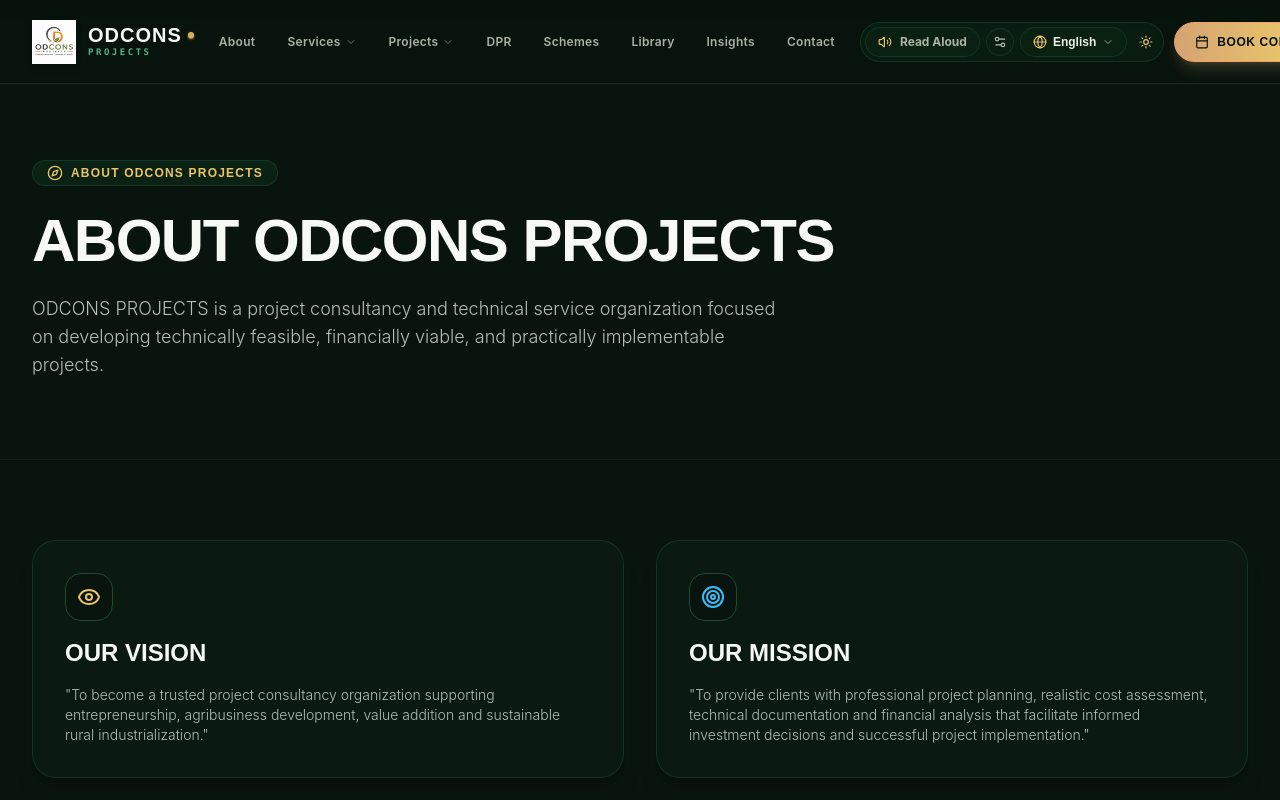
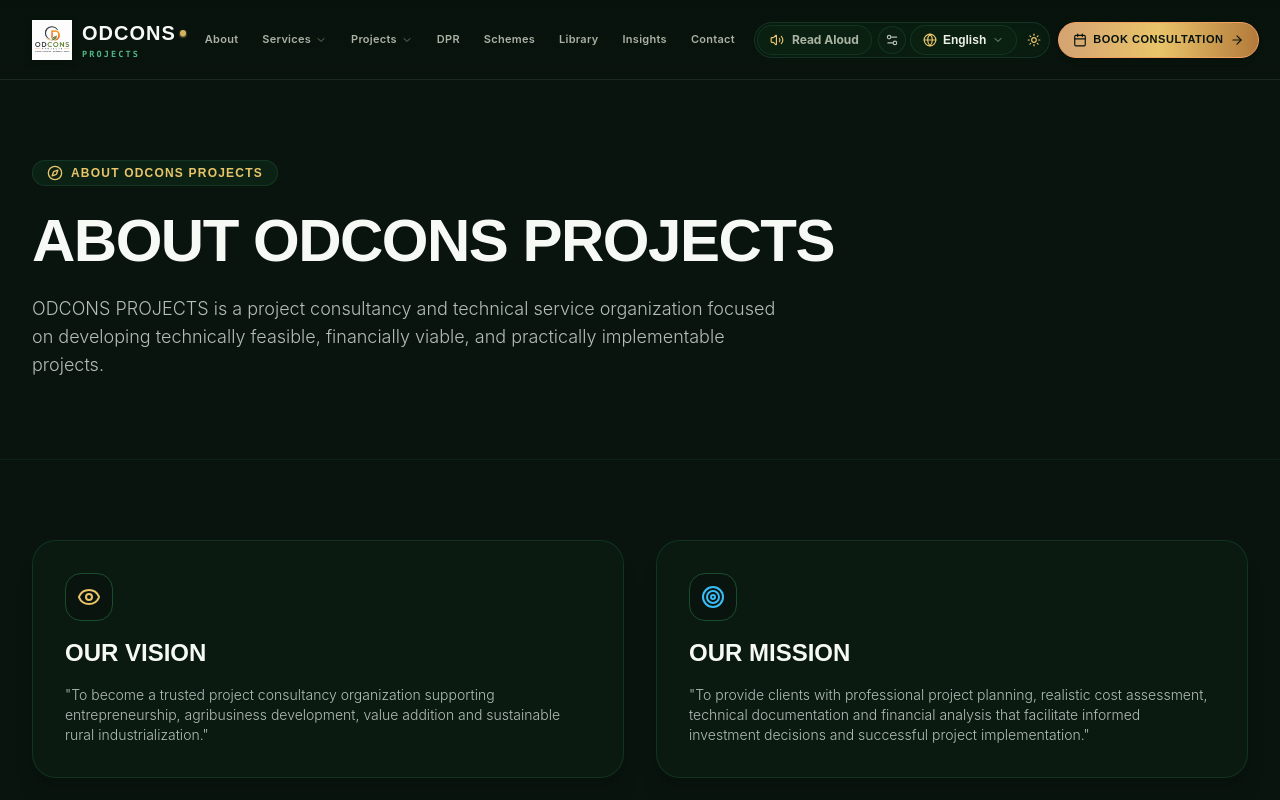
Before and after one commit to Axelithhq/Odcones-Projects, a Next.js app: page /en/about in a window 1280 px wide. Shown: the top 800 px of the page. Built offline with nearby package versions, Linux system fonts and the light colour scheme.

Commit message:
style: tighten header padding and CTA button gap to prevent overflow beyond header container

```diff
--- a/src/components/layout/Header.tsx
+++ b/src/components/layout/Header.tsx
@@ -81,55 +81,48 @@
         className={`fixed top-0 left-0 right-0 z-50 transition-all duration-500 ${
           isScrolled
             ? isLight
-              ? "h-[72px] bg-white/95 backdrop-blur-2xl border-b border-[#B8C2B3] shadow-xl shadow-forest-900/5 text-[#0B130E]"
-              : "h-[72px] bg-theme-base/95 backdrop-blur-2xl border-b border-forest-500/25 shadow-2xl shadow-forest-950/70 text-sand-50"
-            : "h-[84px] bg-gradient-to-b from-forest-950/90 via-forest-950/50 to-transparent border-b border-sand-100/10 text-sand-50"
+              ? "h-[68px] bg-white/95 backdrop-blur-2xl border-b border-[#B8C2B3] shadow-xl shadow-forest-900/5 text-[#0B130E]"
+              : "h-[68px] bg-theme-base/95 backdrop-blur-2xl border-b border-forest-500/25 shadow-2xl shadow-forest-950/70 text-sand-50"
+            : "h-[80px] bg-gradient-to-b from-forest-950/90 via-forest-950/50 to-transparent border-b border-sand-100/10 text-sand-50"
         }`}
       >
-        <div className="max-w-[1440px] mx-auto h-full px-4 sm:px-6 lg:px-8 flex items-center justify-between gap-3 relative">
+        <div className="max-w-7xl mx-auto h-full px-4 sm:px-6 lg:px-8 flex items-center justify-between gap-2 relative">
 
-          {/* Left: Brand Logo & CAD Survey Badge */}
+          {/* Left: Brand Logo */}
           <div className="flex items-center gap-3 flex-shrink-0">
             <Link
               href="/"
-              className="group flex items-center gap-3 z-10"
+              className="group flex items-center gap-2.5 z-10"
               data-cursor-text="ODCONS"
             >
               <div className="relative flex items-center justify-center py-1 group-hover:scale-105 transition-transform duration-300">
                 <img
                   src="/logo.png"
                   alt="ODCONS PROJECTS Logo"
-                  className="h-10 sm:h-11 w-auto max-w-[150px] object-contain drop-shadow-md"
+                  className="h-9 sm:h-10 w-auto max-w-[140px] object-contain drop-shadow-md"
                 />
               </div>
 
               <div className="flex flex-col justify-center">
-                <div className="flex items-center gap-1.5">
-                  <span className={`font-display font-extrabold text-xl tracking-wider uppercase leading-none transition-colors ${
+                <div className="flex items-center gap-1">
+                  <span className={`font-display font-extrabold text-lg sm:text-xl tracking-wider uppercase leading-none transition-colors ${
                     isLight && isScrolled ? "text-[#0B130E] group-hover:text-harvest-700" : "text-sand-50 group-hover:text-harvest-400"
                   }`}>
                     ODCONS
                   </span>
                   <span className="w-1.5 h-1.5 rounded-full bg-harvest-400 animate-pulse shadow-sm shadow-harvest-400" />
                 </div>
-                <span className={`text-[9px] font-mono font-bold tracking-[0.28em] uppercase leading-tight pt-0.5 ${
+                <span className={`text-[8.5px] font-mono font-bold tracking-[0.25em] uppercase leading-tight pt-0.5 ${
                   isLight && isScrolled ? "text-forest-700" : "text-forest-300"
                 }`}>
                   PROJECTS
                 </span>
               </div>
             </Link>
-
-            {/* CAD Survey Coordinate Accent (Shown on 2XL screens) */}
-            <div className="hidden 2xl:flex items-center gap-2 pl-3 border-l border-forest-700/40">
-              <span className="px-2 py-0.5 rounded bg-forest-900/40 border border-forest-700/30 text-[9px] font-mono tracking-widest text-forest-300/80 uppercase">
-                FIELD · WATER · PROJECT
-              </span>
-            </div>
           </div>
 
-          {/* Center: Desktop Navigation Bar (Starts seamlessly at lg: 1024px) */}
-          <nav className="hidden lg:flex items-center justify-center gap-1 xl:gap-1.5 h-full">
+          {/* Center: Minimalist Ultra-Balanced Desktop Navigation (xl: 1280px+) */}
+          <nav className="hidden xl:flex items-center justify-center gap-0.5 2xl:gap-1.5 h-full">
             {primaryNav.map((item) => {
               const isActive = pathname === item.href || (item.href !== "/" && pathname.startsWith(item.href));
               const isHovered = activeMegaMenu === item.hasMega;
@@ -143,7 +136,7 @@
                 >
                   <Link
                     href={item.href}
-                    className={`group relative px-2.5 xl:px-3 py-1.5 rounded-full border text-xs font-semibold tracking-wide transition-all duration-200 flex items-center gap-1 ${
+                    className={`group relative px-2.5 2xl:px-3 py-1 rounded-full border text-[11px] 2xl:text-xs font-semibold tracking-wide transition-all duration-200 flex items-center gap-1 ${
                       isActive
                         ? isLight && isScrolled
                           ? "bg-harvest-400/20 text-harvest-800 border-harvest-500/40 font-bold"
@@ -177,10 +170,10 @@
             })}
           </nav>
 
-          {/* Right: Desktop Utility Controls & Consultation CTA Button */}
-          <div className="hidden lg:flex items-center gap-2.5 flex-shrink-0">
+          {/* Right: Compact Utility Controls & Consultation CTA Button */}
+          <div className="hidden lg:flex items-center gap-2 flex-shrink-0">
             {/* Utility Controls Group */}
-            <div className={`flex items-center gap-1.5 p-1 rounded-full border shadow-inner ${
+            <div className={`flex items-center gap-1 p-0.5 rounded-full border shadow-inner ${
               isLight && isScrolled
                 ? "bg-white border-[#B8C2B3]"
                 : "bg-forest-900/60 border-forest-500/30 backdrop-blur-md"
@@ -207,23 +200,23 @@
               </button>
             </div>
 
-            {/* High-Attraction Perfectly Aligned Consultation CTA Button */}
+            {/* Compact Non-Overflowing Consultation CTA Button */}
             <Link
               href="/book-consultation"
-              className="group relative inline-flex items-center justify-center gap-2 h-10 px-4.5 xl:px-5 rounded-full bg-gradient-to-r from-harvest-500 via-harvest-400 to-harvest-600 text-forest-950 font-display font-extrabold text-xs tracking-wider uppercase shadow-lg shadow-harvest-500/20 border border-harvest-300 hover:scale-[1.04] hover:shadow-harvest-400/40 hover:border-white transition-all duration-300 flex-shrink-0"
+              className="group relative inline-flex items-center justify-center gap-1.5 h-9 px-3.5 rounded-full bg-gradient-to-r from-harvest-500 via-harvest-400 to-harvest-600 text-forest-950 font-display font-extrabold text-[11px] tracking-wider uppercase shadow-md border border-harvest-300 hover:scale-[1.03] hover:shadow-harvest-400/40 hover:border-white transition-all duration-300 flex-shrink-0"
             >
               <Calendar className="w-3.5 h-3.5 text-forest-950 group-hover:rotate-12 transition-transform" />
               <span className="whitespace-nowrap">{isOr ? "ବୁକିଂ କରନ୍ତୁ" : "Book Consultation"}</span>
-              <ArrowRight className="w-3.5 h-3.5 text-forest-950 group-hover:translate-x-1 transition-transform" />
+              <ArrowRight className="w-3.5 h-3.5 text-forest-950 group-hover:translate-x-0.5 transition-transform" />
             </Link>
           </div>
 
-          {/* Mobile Menu Button (Only visible below lg: 1024px) */}
-          <div className="flex items-center gap-2 lg:hidden">
+          {/* Mobile & Tablet Menu Button (Visible below xl: 1280px) */}
+          <div className="flex items-center gap-2 xl:hidden">
             <ReadAloudControls />
             <button
               onClick={() => setMobileMenuOpen(!mobileMenuOpen)}
-              className={`p-2.5 rounded-xl border transition-all ${
+              className={`p-2 rounded-xl border transition-all ${
                 isLight && isScrolled
                   ? "bg-white border-[#B8C2B3] text-[#0B130E]"
                   : "bg-forest-900/90 border-forest-500/40 text-sand-100 shadow-lg"
@@ -357,7 +350,7 @@
             animate={{ opacity: 1, y: 0 }}
             exit={{ opacity: 0, y: "-100%" }}
             transition={{ duration: 0.4, ease: [0.16, 1, 0.3, 1] }}
-            className={`fixed inset-0 z-40 flex flex-col justify-between pt-24 pb-8 px-6 lg:hidden ${
+            className={`fixed inset-0 z-40 flex flex-col justify-between pt-24 pb-8 px-6 xl:hidden ${
               isLight ? "bg-white text-[#0B130E]" : "bg-forest-950/98 backdrop-blur-2xl text-sand-50"
             }`}
           >
```
